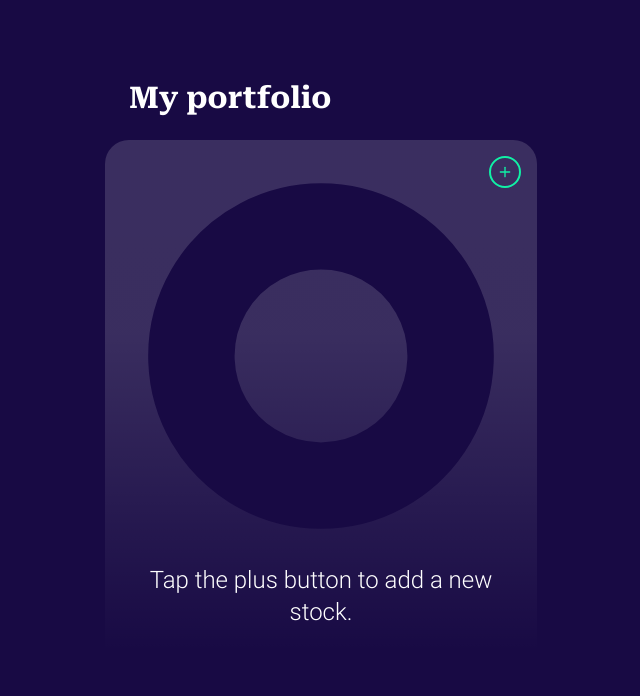
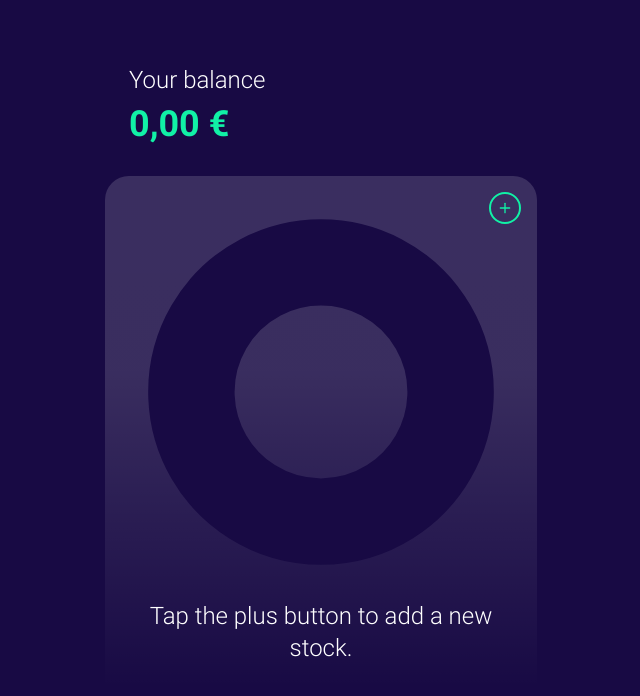
Before and after one commit to carlobeckmann2602/portfolio-tracker, a Next.js app in the folder web/: page / in a window 1280 px wide. Shown: the top 696 px of the page, without its empty margins (319-959 px from the left). Built offline with nearby package versions, Linux system fonts and the light colour scheme; sample sign-in values are in the browser's storage.

Commit message:
Replace portfolio title with balance info

```diff
--- a/web/components/portfolio/index.tsx
+++ b/web/components/portfolio/index.tsx
@@ -1,5 +1,9 @@
 import React from "react";
-import { StockHolding, useStockHoldings } from "../../lib/backend";
+import {
+  StockHolding,
+  stringifyCurrencyValue,
+  useStockHoldings,
+} from "../../lib/backend";
 import { Modal } from "../modal";
 import { DonutChart } from "./donut-chart";
 import { StockDetails } from "./stock-details";
@@ -57,14 +61,31 @@ const Portfolio = () => {
   const { data: holdings } = useStockHoldings();
   const [selectedId, setSelectedId] = useSelectedId(holdings);
   const [modalIsOpen, setModalIsOpen] = React.useState(false);
+  const currentBalance = React.useMemo<number | null>(
+    () =>
+      holdings
+        ?.map((holding) => holding.value)
+        .reduce((prev, curr) => prev + curr, 0) ?? null,
+    [holdings]
+  );
 
   useHoldingAddedEffect(holdings, setSelectedId);
 
   if (!holdings) return <span>Loading...</span>;
 
   return (
-    <>
-      <div className="relative flex flex-col gap-6 z-0 rounded-t-3xl p-6 bg-falloff-soft">
+    <div className="flex flex-col gap-8">
+      <div className="flex flex-col gap-2">
+        <h2 className="text-xl xs:text-2xl font-light">Your balance</h2>
+        <p className="font-semibold text-highlight1 text-3xl sm:text-4xl">
+          {currentBalance != null ? (
+            stringifyCurrencyValue(currentBalance)
+          ) : (
+            <>&nbsp;</>
+          )}
+        </p>
+      </div>
+      <div className="relative -mx-6 flex flex-col gap-6 z-0 rounded-t-3xl p-6 bg-falloff-soft">
         <div
           onClick={() => setModalIsOpen(true)}
           className="absolute top-4 right-4 z-10 rounded-full border-2 border-highlight1 text-highlight1 border-solid w-8 h-8 flex justify-center items-center cursor-pointer"
@@ -87,7 +108,7 @@ const Portfolio = () => {
       >
         <Search />
       </Modal>
-    </>
+    </div>
   );
 };
 
--- a/web/pages/index.tsx
+++ b/web/pages/index.tsx
@@ -24,12 +24,9 @@ const Home: NextPage = () => {
   return (
     <>
       <Helmet title="My portfolio" />
-      <div className="mb-16">
+      <div className="my-16">
         <CenterSection>
-          <PageHeading>My portfolio</PageHeading>
-          <div className="-mx-6">
-            <Portfolio />
-          </div>
+          <Portfolio />
         </CenterSection>
       </div>
     </>
```
